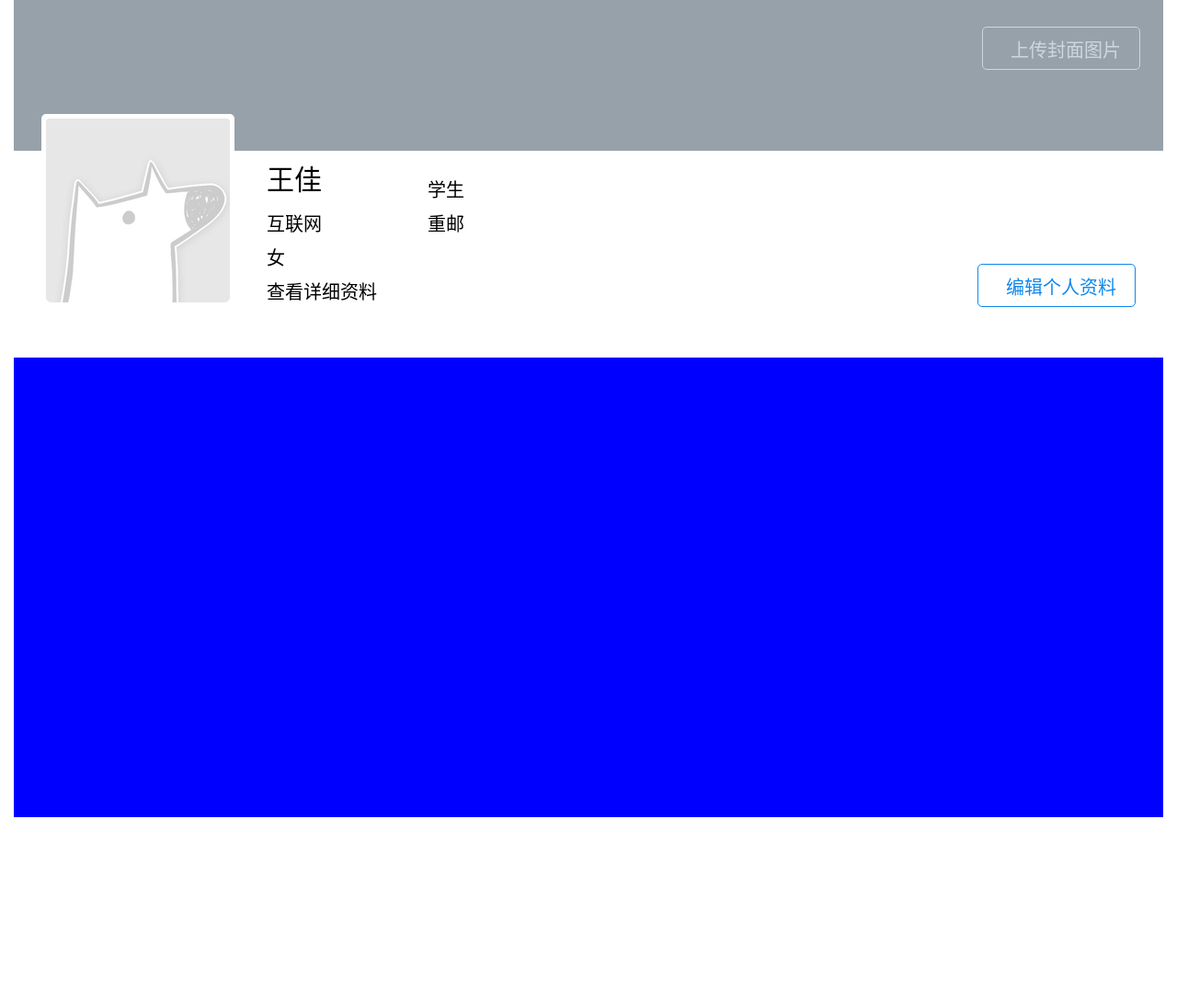
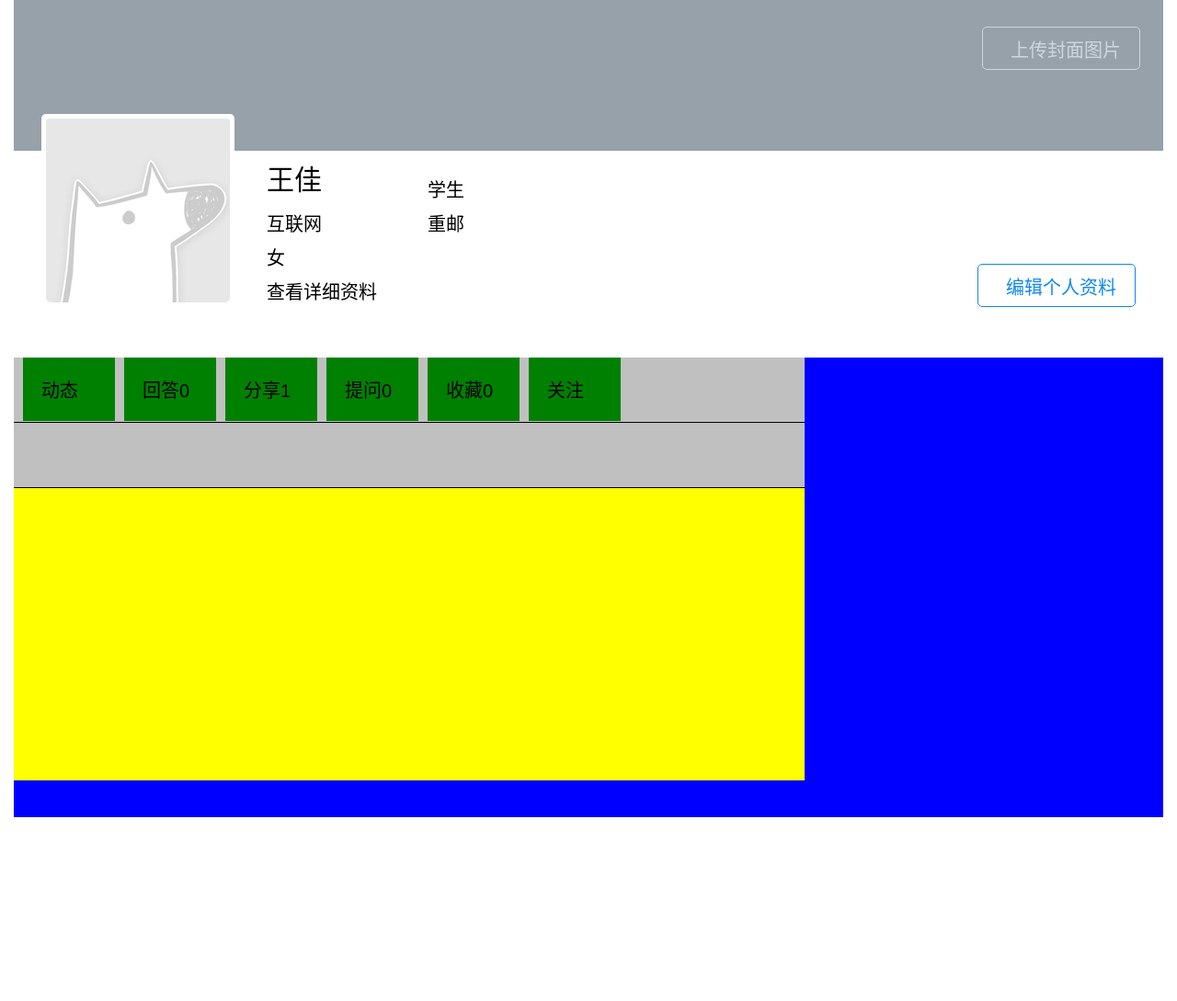
Before and after one commit to Wppfot-jia/homework, a PHP site: page /webpage/history.html in a window 1280 px wide. Shown: the part 96-1185 px from the top of the page at 92% size. Run offline with PHP 8.4, Linux system fonts and the light colour scheme.

Commit message:
2017-2-20

```diff
--- a/css/history.css
+++ b/css/history.css
@@ -175,3 +175,26 @@ body{
 	margin-top:20px;
 	background-color:blue;
 }
+.bottom-left{
+	width:860px;
+	height:460px;
+	background-color:yellow;
+}
+.bottom-left-top{
+	width:100%;
+	height:70px;
+	background-color:silver;
+	border-bottom:1px solid black;
+}
+.bottom-left-top ul{
+    list-style-type:none;
+
+}
+.bottom-left-top li{
+	font-size:20px;
+	padding:20px;
+	width:60px;
+	margin-left:10px;
+	background-color:green;
+	float:left;
+}
--- a/webpage/history.html
+++ b/webpage/history.html
@@ -68,6 +68,22 @@
 
 
             <div class="bottom">
+                <div class="bottom-left">
+                    <div class="bottom-left-top">
+                        <ul>
+                            <li>动态</li>
+                            <li>回答0</li>
+                            <li>分享1</li>
+                            <li>提问0</li>
+                            <li>收藏0</li>
+                            <li>关注</li>
+                        </ul>
+                    </div>
+
+                    <div class="bottom-left-top">
+                    </div>
+
+                </div>
             </div>
 
         </div>
```
